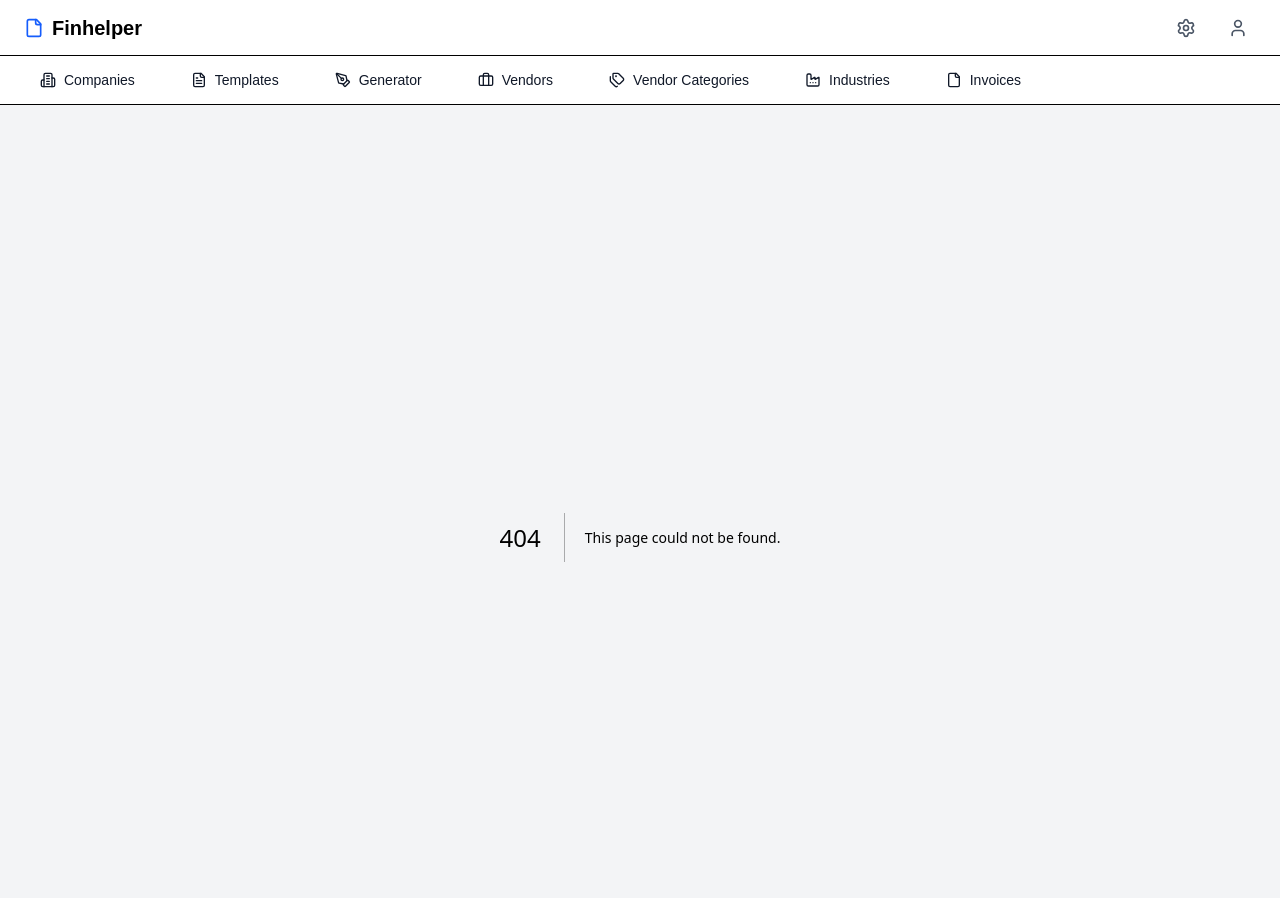
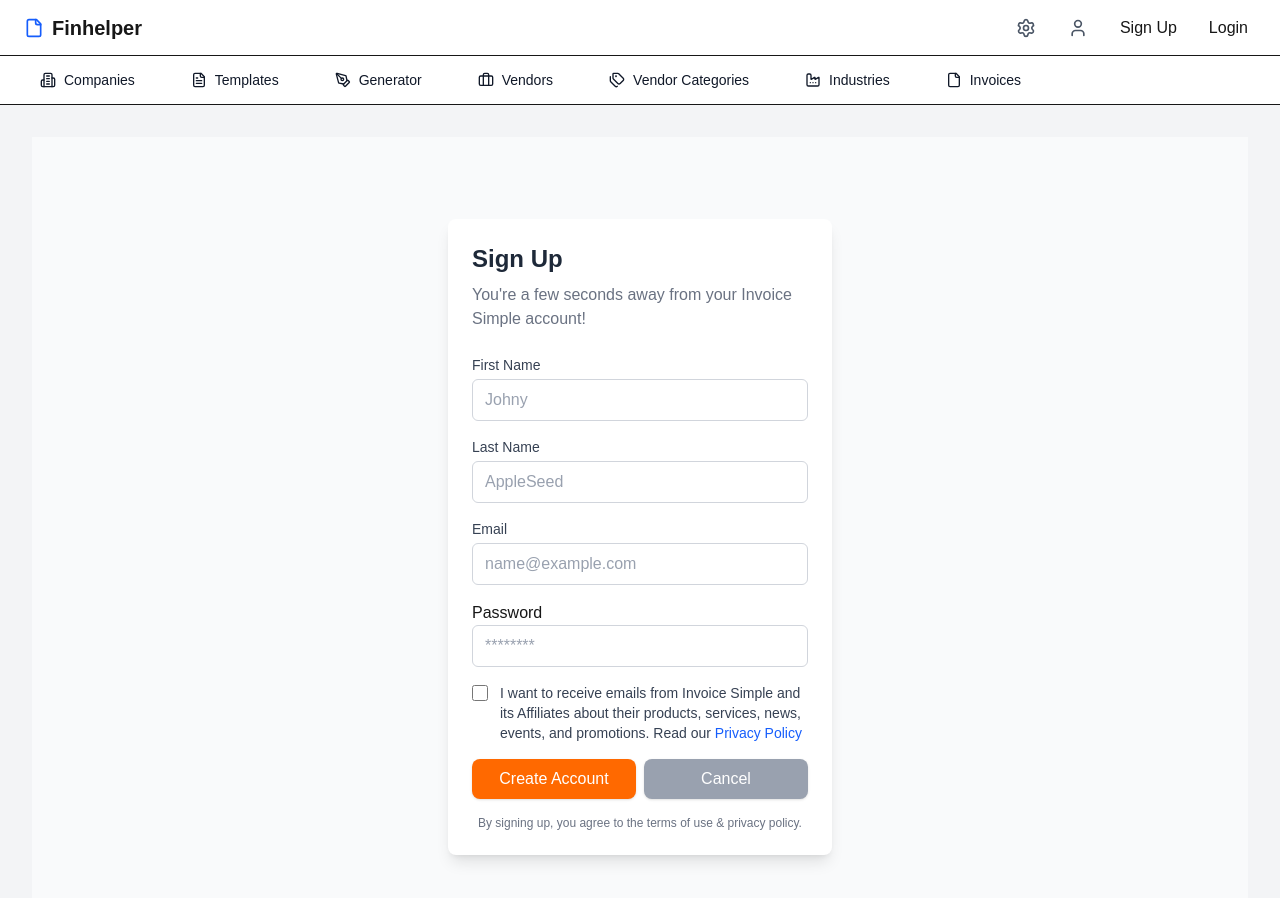
Before and after one commit to hardik2000joshi/StatementForge, a Next.js app: page /sign-up in a window 1280 px wide. Before the commit this address had no page. Shown: the top 898 px of the page. Built offline with nearby package versions, Linux system fonts and the light colour scheme.

Commit message:
Login and Sign Up Page created

```diff
--- /dev/null
+++ b/app/login/page.tsx
@@ -0,0 +1,84 @@
+"use client";
+
+export default function LoginPage() {
+    return (
+        <div className="flex min-h-screen items-center justify-center bg-gray-50 p-4">
+            <div className="w-full max-w-sm rounded-lg bg-white p-6 text-center shadow-lg">
+                <h1 className="mb-2 text-2xl font-semibold text-gray-800">
+                    Log in to your account
+                </h1>
+
+                <p className="mb-6 text-gray-500">
+                    Welcome back, we hope you're having a great day.
+                </p>
+
+                <form className="space-y-4">
+                    <div>
+                        <label
+                        htmlFor="email"
+                        className="mb-1 block text-left text-sm font-medium text-gray-700"
+                        >
+                            Email
+                        </label>
+                        <input
+                        type="email"
+                        placeholder="name@example.com"
+                        required
+                        className="w-full rounded-md border border-gray-300 px-3 py-2 text-gray-900 placeholder-gray-400 focus:border-blue-500 focus:outline-none focus:ring-blue-500"
+                        />
+                    </div>
+
+                    <div>
+                        <label htmlFor="password"
+                        className="mb-1 block text-left text-sm font-medium text-gray-700"
+                        >
+                            Password
+                        </label>
+                        <input
+                        id="password"
+                        name="password"
+                        type="password"
+                        placeholder="********"
+                        autoComplete="current-password"
+                        required
+                        className="w-full rounded-md border border-gray-300 px-3 py-2 text-gray-900 placeholder-gray-400 focus:border-blue-500 focus:outline-none focus:ring-blue-500"
+                        />
+                    </div>
+
+                    <div className="flex justify-between">
+                        <a href="#"
+                        className="text-sm font-medium text-blue-600 hover:text-blue-500"
+                        >
+                            Forgot your password?
+                        </a>
+                    </div>
+
+                    <div className="flex space-x-2">
+                        <button
+                        type="submit"
+                        className="w-full rounded-lg bg-orange-500 px-4 py-2 font-medium text-white shadow-sm hover:bg-orange-600 focus:outline-none focus:ring-2 focus:ring-orange-500 focus:ring-offset-2"
+                        >
+                            Login
+                        </button>
+                        <a
+                        href="/"
+                        className="w-full rounded-lg bg-gray-400 px-4 py-2 text-center font-medium text-white shadow-sm hover:bg-gray-500 focus:outline-none focus:ring-2 focus:ring-gray-400 focus:ring-offset-2"
+                        >
+                        Cancel
+                            </a>
+                    </div>
+
+                    <p className="mt-4 text-center text-sm text-gray-500">
+                        Don't have an account?{""}
+                        <a
+                        href="/sign-up"
+                        className="rounded-lg bg-green-500 px-3 py-1 font-medium text-white shadow-sm hover:bg-green-600 focus:outline-none focus:ring-2 focus:ring-green-500 focus:ring-offset-2"
+                        >
+                            Sign Up
+                        </a>
+                    </p>
+                </form>
+            </div>
+        </div>
+    );
+}
--- /dev/null
+++ b/app/sign-up/page.tsx
@@ -0,0 +1,140 @@
+"use client";
+
+export default function SignUpPage() {
+    return (
+        <div className="flex min-h-screen items-center justify-center bg-gray-50 p-4">
+            <div className="w-full max-w-sm rounded-lg bg-white p-6 shadow-lg">
+                <h1 className="mb-2 text-2xl font-semibold text-gray-800">
+                    Sign Up
+                </h1>
+
+                <p className="mb-6 text-gray-500">
+                    You're a few seconds away from your Invoice Simple account!
+                </p>
+
+                <form
+                className="space-y-4"
+                >
+                    <div>
+                        <label
+                        htmlFor="firstName"
+                        className="mb-1 block text-left text-sm font-medium text-gray-700"
+                        >
+                            First Name
+                        </label>
+                        <input
+                        id="firstName"
+                        name="firstName"
+                        type="text"
+                        placeholder="Johny"
+                        required
+                        className="w-full rounded-md border border-gray-300 px-3 py-2 text-gray-900 placeholder-gray-400 focus:border-blue-500 focus:outline-none focus:ring-blue-500"
+                        />
+                    </div>
+
+                    <div>
+                        <label
+                        htmlFor="lastName"
+                        className="mb-1 block text-left text-sm font-medium text-gray-700"
+                        >
+                            Last Name
+                        </label>
+
+                        <input
+                        id="lastName"
+                        name="lastName"
+                        type="text"
+                        placeholder="AppleSeed"
+                        required
+                        className="w-full rounded-md border border-gray-300 px-3 py-2 text-gray-900 placeholder-gray-400 focus:border-blue-500 focus:outline-none focus:ring-blue-500"
+                        />
+                    </div>
+
+                    <div>
+                        <label
+                        htmlFor="email"
+                        className="mb-1 block text-left text-sm font-medium text-gray-700"
+                        >
+                            Email
+                        </label>
+
+                        <input
+                        id="email"
+                        name="email"
+                        type="email"
+                        placeholder="name@example.com"
+                        autoComplete="email"
+                        required
+                        className="w-full rounded-md border border-gray-300 px-3 py-2 text-gray-900 placeholder-gray-400 focus:border-blue-500 focus:outline-none focus:ring-blue-500"
+                        />
+                    </div>
+
+                    <div>
+                        <label
+                        htmlFor="password"
+                        >
+                            Password
+                        </label>
+
+                        <input
+                        id="password"
+                        name="password"
+                        type="password"
+                        placeholder="********"
+                        autoComplete="new-password"
+                        required
+                        className="w-full rounded-md border border-gray-300 px-3 py-2 text-gray-900 placeholder-gray-400 focus:border-blue-500 focus:ring-blue-500"
+                        />
+                    </div>
+
+                    <div className="flex items-start">
+                        <div className="flex h-5 items-center">
+                            <input
+                            id="newsletter"
+                            name="newsletter"
+                            type="checkbox"
+                            className="h-4 w-4 rounded border-gray-300 text-blue-600 focus:ring-blue-500"
+                            />
+                        </div>
+
+                        <div className="ml-3 text-sm">
+                            <label
+                            htmlFor="newsletter"
+                            className="font-medium text-gray-700"
+                            >
+                                I want to receive emails from Invoice Simple and its Affiliates
+                about their products, services, news, events, and promotions.
+                Read our {" "}
+                <a
+                href="#"
+                className="text-blue-600 hover:underline"
+                >
+                    Privacy Policy
+                </a>
+                            </label>
+                        </div>
+                    </div>
+
+                    <div className="flex space-x-2">
+                        <button
+                        type="submit"
+                        className="w-full rounded-lg bg-orange-500 px-4 py-2 font-medium text-white shadow-sm hover:bg-orange-600 focus:outline-none focus:ring-2 focus:ring-orange-500 focus:ring-offset-2"
+                        >
+                            Create Account
+                        </button>
+                        <a
+                        href="/login"
+                        className="w-full rounded-lg bg-gray-400 px-4 py-2 text-center font-medium text-white shadow-sm hover:bg-gray-500 focus:outline-none focus:ring-2 focus:ring-gray-400 focus:ring-offset-2"
+                        >
+                            Cancel
+                        </a>
+                    </div>
+
+                    <p className="mt-4 text-center text-xs text-gray-500">
+                        By signing up, you agree to the terms of use & privacy policy.
+                    </p>
+                </form>
+            </div>
+        </div>
+    );
+}
--- a/components/DashboardLayout.tsx
+++ b/components/DashboardLayout.tsx
@@ -1,6 +1,6 @@
   "use client";
 
-  import { Briefcase, Building2, Factory, File, FileText, Icon, PenTool, Settings, Tags, User } from "lucide-react";
+  import { Briefcase, Building2, Factory, File, FileText, LogIn, PenTool, Settings, Tags, User } from "lucide-react";
   import Link from "next/link";
   import { usePathname } from "next/navigation";
 
@@ -39,7 +39,22 @@
               className="p-2 rounded-full hover:bg-gray-100">
                 <User className="h-5 w-5 text-gray-600"/>
               </Link>
+
+              <Link
+              href="/sign-up"
+              className="p-2 rounded-full hover:bg-gray-100"
+              >
+                Sign Up
+              </Link>
+
+              <Link
+              href="/login"
+              className="p-2 rounded-full hover:bg-gray-100"
+              >
+                Login
+              </Link>
             </div>
+
         </header>
 
         {/* Horizontal Nav*/}
```
